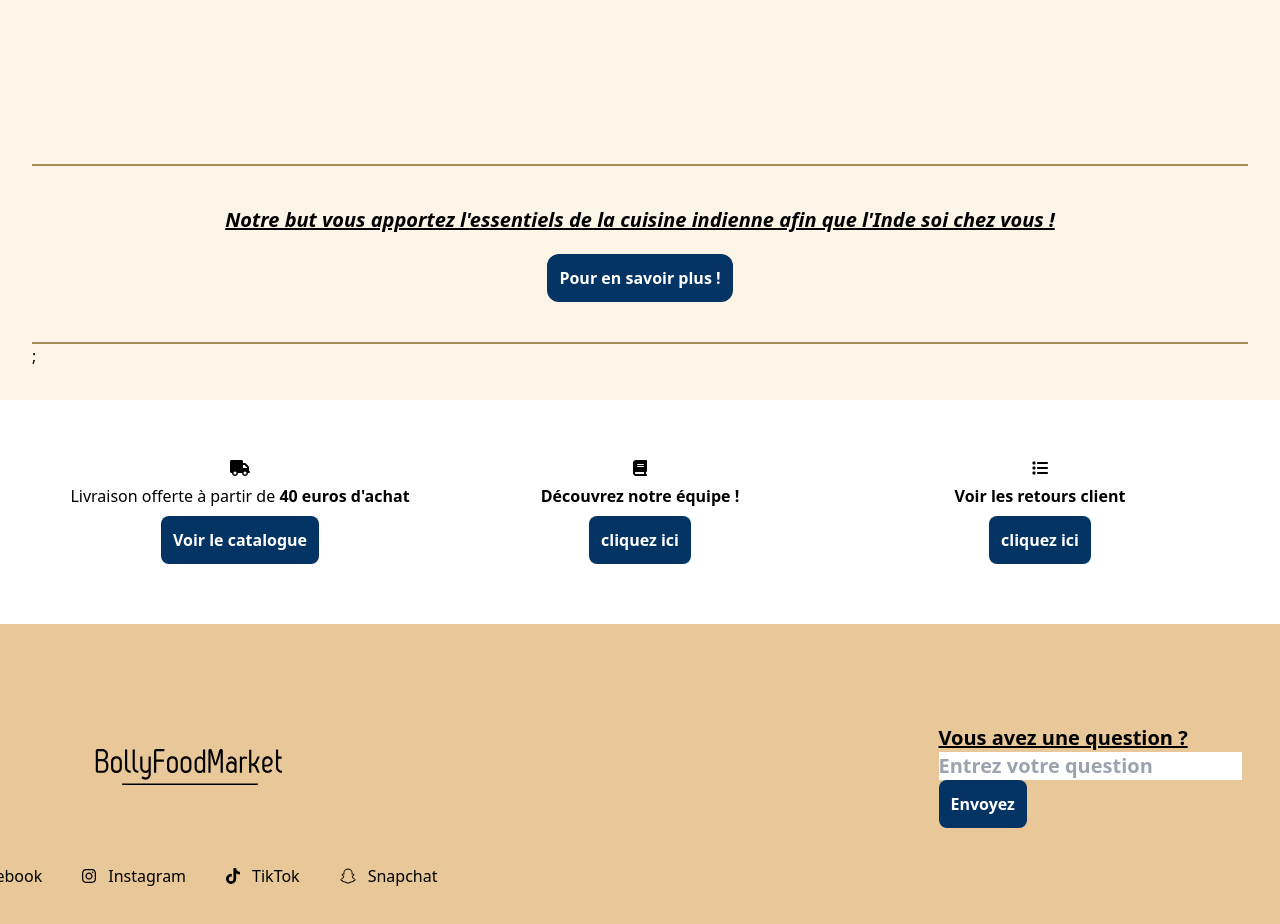
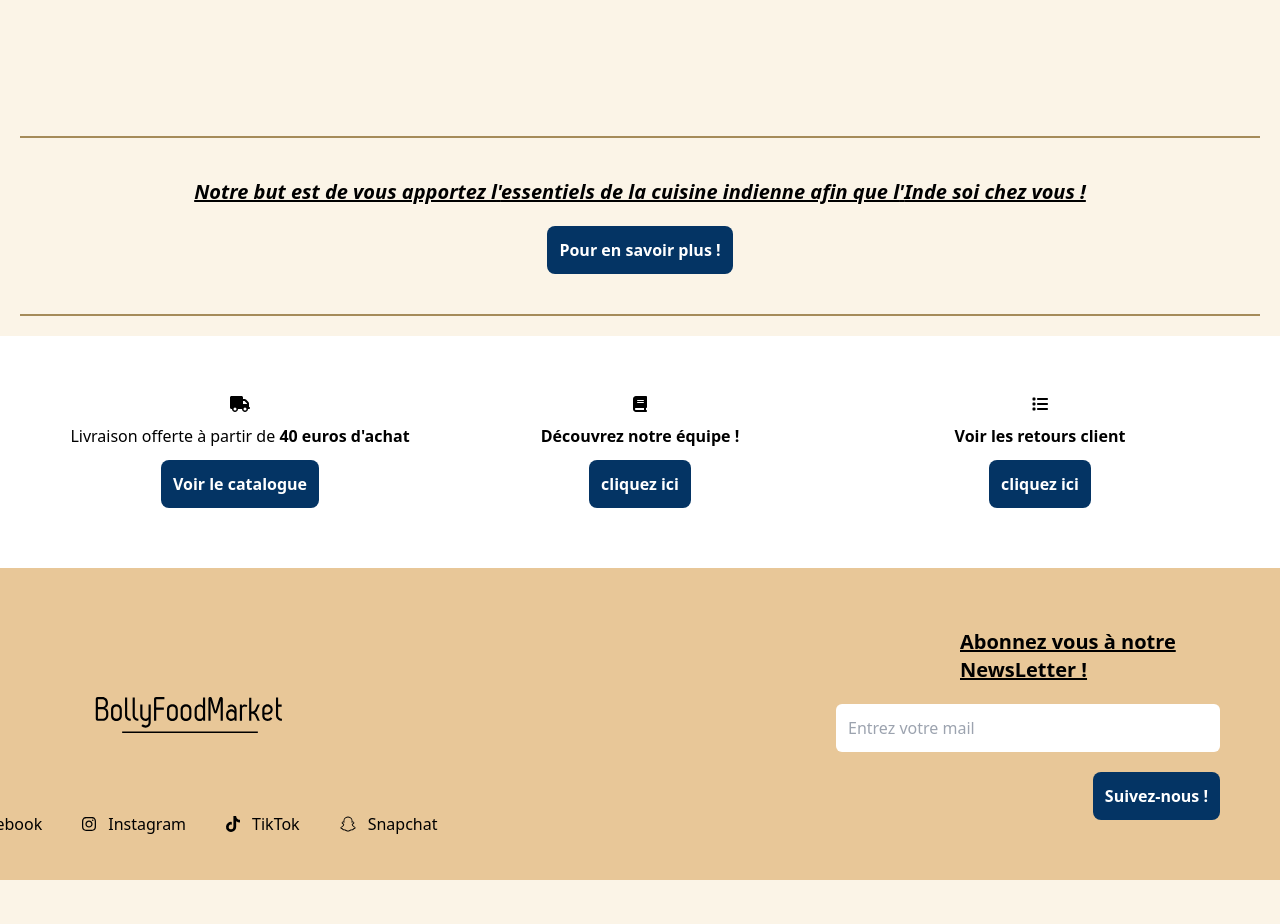
Before and after one commit to Hombredelanoche/BollyFoodMarket, a Next.js app in the folder frontend/: page / in a window 1280 px wide. Shown: the part 900-1824 px from the top of the page. After the commit the page ends 1780 px from the top, so only its background shows below. Built offline with nearby package versions, Linux system fonts and the light colour scheme.

Commit message:
Setup Provider + Catalogue page

```diff
--- /dev/null
+++ b/frontend/src/app/_lib/get-query-client.ts
@@ -0,0 +1,5 @@
+import { QueryClient } from "@tanstack/react-query";
+import { cache } from "react";
+
+const getQueryClient = cache(() => new QueryClient());
+export default getQueryClient;
--- a/frontend/src/app/catalogue/page.tsx
+++ b/frontend/src/app/catalogue/page.tsx
@@ -1,12 +1,12 @@
 "use client";
 
+import Image from "next/image";
 import React, { useEffect, useState } from "react";
 
 const Catalogue = () => {
   const [products, setProducts] = useState([]);
   const [loading, setLoading] = useState(true);
   const [error, setError] = useState(null);
-
   useEffect(() => {
     const fetchProducts = async () => {
       try {
@@ -24,32 +24,44 @@ const Catalogue = () => {
         setLoading(false);
       }
     };
-
     fetchProducts();
   }, []);
-
   if (loading) {
     return <div>Loading...</div>;
   }
-
   if (error) {
     <div>Un problème est survenu.</div>;
     console.log(error);
   }
+  return (
+    <div className="bg-white">
+      <div className="mx-auto max-w-2xl px-4 py-16 sm:px-6 sm:py-24 lg:max-w-7xl lg:px-8">
+        <h2 className="sr-only">Products</h2>
 
-  return (
-    <>
-      <h1>Catalogue</h1>
-      <ul>
-        {products.map((product) => (
-          <li key={product.id} className="mb-4">
-            <h2 className="font-bold text-xl">{product.nom_de_produit}</h2>
-            <p>{product.description}</p>
-            <p className="font-bold">{product.prix_ttc} €</p>
-          </li>
-        ))}
-      </ul>
-    </>
+        <div className="grid grid-cols-1 gap-x-6 gap-y-10 sm:grid-cols-2 lg:grid-cols-3 xl:grid-cols-4 xl:gap-x-8">
+          {products.map((product) => (
+            <a key={product.id} href={product.href} className="group">
+              <div className="aspect-h-1 aspect-w-1 w-full overflow-hidden rounded-lg bg-gray-200 xl:aspect-h-8 xl:aspect-w-7">
+                <Image
+                  src="/food-2.jpg"
+                  alt="produit"
+                  width={300}
+                  height={500}
+                />
+              </div>
+              <h3 className="mt-4 text-sm text-gray-700">
+                {product.nom_du_produit}
+              </h3>
+              <p className="mt-1 text-sm font-medium">{product.description}</p>
+
+              <p className="mt-1 text-lg font-medium text-gray-900">
+                {product.prix_ttc}
+              </p>
+            </a>
+          ))}
+        </div>
+      </div>
+    </div>
   );
 };
 
--- a/frontend/src/app/layout.tsx
+++ b/frontend/src/app/layout.tsx
@@ -2,10 +2,11 @@ import Footer from "@/components/Footer";
 import Header from "@/components/Header";
 import type { Metadata } from "next";
 import "@/styles/globals.css";
+import Provider from "@/components/Provider";
 
 export const metadata: Metadata = {
   title: "BollyFoodMarket",
-  description: "Generated by create next app",
+  description: "Generated by create ElHombreDeLaNoche",
 };
 
 export default function RootLayout({
@@ -15,15 +16,17 @@ export default function RootLayout({
 }>) {
   return (
     <html lang="en">
+      <Provider>
         <body className={"bg-[#fbf4e7]"}>
           <div className="flex flex-col min-h-screen">
             <Header />
-          <section className="p-4">
-            <div className="p-4 mx-auto">{children}</div>
+            <section className="m-5">
+              <div className="mx-auto">{children}</div>
             </section>
             <Footer />
           </div>
         </body>
+      </Provider>
     </html>
   );
 }
--- a/frontend/src/app/page.tsx
+++ b/frontend/src/app/page.tsx
@@ -43,8 +43,8 @@ const Accueil = () => {
       </section>
 
       <CTA>
-        Notre but vous apportez l{"'"}essentiels de la cuisine indienne afin que
-        l{"'"}Inde soi chez vous !
+        Notre but est de vous apportez l{"'"}essentiels de la cuisine indienne
+        afin que l{"'"}Inde soi chez vous !
       </CTA>
     </>
   );
--- a/frontend/src/components/Footer.tsx
+++ b/frontend/src/components/Footer.tsx
@@ -13,31 +13,29 @@ const Footer = () => {
     <>
       <footer className="flex flex-col">
         <section className="flex bg-white w-full items-center p-10">
-          <div className="w-1/3 flex flex-col p-5 items-center gap-2">
+          <div className="w-1/3 flex flex-col p-5 items-center gap-3">
             <FontAwesomeIcon icon={faTruck} />
             <h5>
               Livraison offerte à partir de{" "}
               <span className="font-bold">40 euros d{"'"}achat</span>
             </h5>
             <Link href="#">
-              <Button className={undefined} otherProps={undefined}>
-                Voir le catalogue
-              </Button>
+              <Button>Voir le catalogue</Button>
             </Link>
           </div>
-          <div className="w-1/3 flex flex-col p-5 items-center gap-2">
+          <div className="w-1/3 flex flex-col p-5 items-center gap-3">
             <FontAwesomeIcon icon={faBook} />
 
             <p className="font-bold">Découvrez notre équipe !</p>
             <Link href="#">
-              <Button className={undefined} otherProps={undefined}></Button>
+              <Button></Button>
             </Link>
           </div>
-          <div className="w-1/3 flex flex-col p-5 items-center gap-2">
+          <div className="w-1/3 flex flex-col p-5 items-center gap-3">
             <FontAwesomeIcon icon={faList} />
             <p className="font-bold">Voir les retours client</p>
             <Link href="#">
-              <Button className={undefined} otherProps={undefined}></Button>
+              <Button></Button>
             </Link>
           </div>
         </section>
@@ -53,7 +51,7 @@ const Footer = () => {
             <SocialMedia />
           </article>
 
-          <article className="flex flex-col justify-between w-1/4 items-center bg">
+          <article className="flex flex-col justify-between w-1/4">
             <ContactUs />
           </article>
         </section>
--- /dev/null
+++ b/frontend/src/components/Hydrate.tsx
@@ -0,0 +1 @@
+"use client";
--- /dev/null
+++ b/frontend/src/components/Provider.tsx
@@ -0,0 +1,14 @@
+"use client";
+
+import { QueryClient, QueryClientProvider } from "@tanstack/react-query";
+
+const Provider = ({ children }) => {
+  const queryClient = new QueryClient();
+  return (
+    <>
+      <QueryClientProvider client={queryClient}>{children}</QueryClientProvider>
+    </>
+  );
+};
+
+export default Provider;
--- a/frontend/src/components/ui/Button.tsx
+++ b/frontend/src/components/ui/Button.tsx
@@ -2,18 +2,12 @@
 
 import clsx from "clsx";
 
-const Button = ({
-  className,
-  children = "cliquez ici",
-  type = "button",
-  ...props
-}) => {
+const Button = ({ children = "cliquez ici", type = "button", ...props }) => {
   return (
     <>
       <button
         className={clsx(
-          "w-fit p-3 bg-[#043464] text-white rounded-lg font-semibold",
-          className
+          "w-fit p-3 bg-[#043464] text-white rounded-lg font-semibold "
         )}
         type="button"
         {...props}
--- a/frontend/src/components/ui/CTA.tsx
+++ b/frontend/src/components/ui/CTA.tsx
@@ -10,15 +10,12 @@ interface CTAProps extends React.HTMLAttributes<HTMLElement> {
 const CTA: React.FC<CTAProps> = ({ children, ...otherProps }) => {
   return (
     <>
-      <section className="flex flex-col gap-5 p-10 items-center justify-center w-full h border-t-2 border-b-2 border-[#A58B5A] mt-20">
+      <section className="flex flex-col gap-5 p-10 items-center justify-center w-full h border-t-2 border-b-2 border-[#A58B5A] mt-16">
         <article className="text-xl font-semibold underline italic">
           {children}
         </article>
-        <Button className="w-auto rounded-xl" {...otherProps}>
-          Pour en savoir plus !
-        </Button>
+        <Button>Pour en savoir plus !</Button>
       </section>
-      ;
     </>
   );
 };
--- a/frontend/src/components/ui/Categorie.tsx
+++ b/frontend/src/components/ui/Categorie.tsx
@@ -19,9 +19,7 @@ const Categorie = ({ children, src, ...otherProps }) => {
           className="rounded-lg"
         />
         <div>{children}</div>
-        <Button className="rounded-lg" type="bouton" otherProps={undefined}>
-          voir
-        </Button>
+        <Button>voir</Button>
       </div>
     </>
   );
--- a/frontend/src/components/ui/ContactUs.tsx
+++ b/frontend/src/components/ui/ContactUs.tsx
@@ -5,15 +5,21 @@ import Button from "@/components/ui/Button";
 const ContactUs = () => {
   return (
     <>
-      <section className="flex flex-col justify-start gap-7">
-        <form action="" method="post">
-          <div className="text-xl font-semibold underline">
-            <label htmlFor="question">Vous avez une question ?</label>
-            <input type="text" placeholder="Entrez votre question" />
-          </div>
-          <Button type="submit" className="rounded-lg ">
-            Envoyez
-          </Button>
+      <section className="border-">
+        <form
+          method="post"
+          className="flex flex-col justify-between gap-5 items-end p-5"
+        >
+          <h2 className="underline text-xl font-semibold">
+            Abonnez vous à notre NewsLetter !
+          </h2>
+          <input
+            type="email"
+            placeholder="Entrez votre mail"
+            className="p-3 rounded-md w-96"
+          />
+
+          <Button>Suivez-nous !</Button>
         </form>
       </section>
     </>
```
Lines whose indentation alone changed are shown as unchanged.
